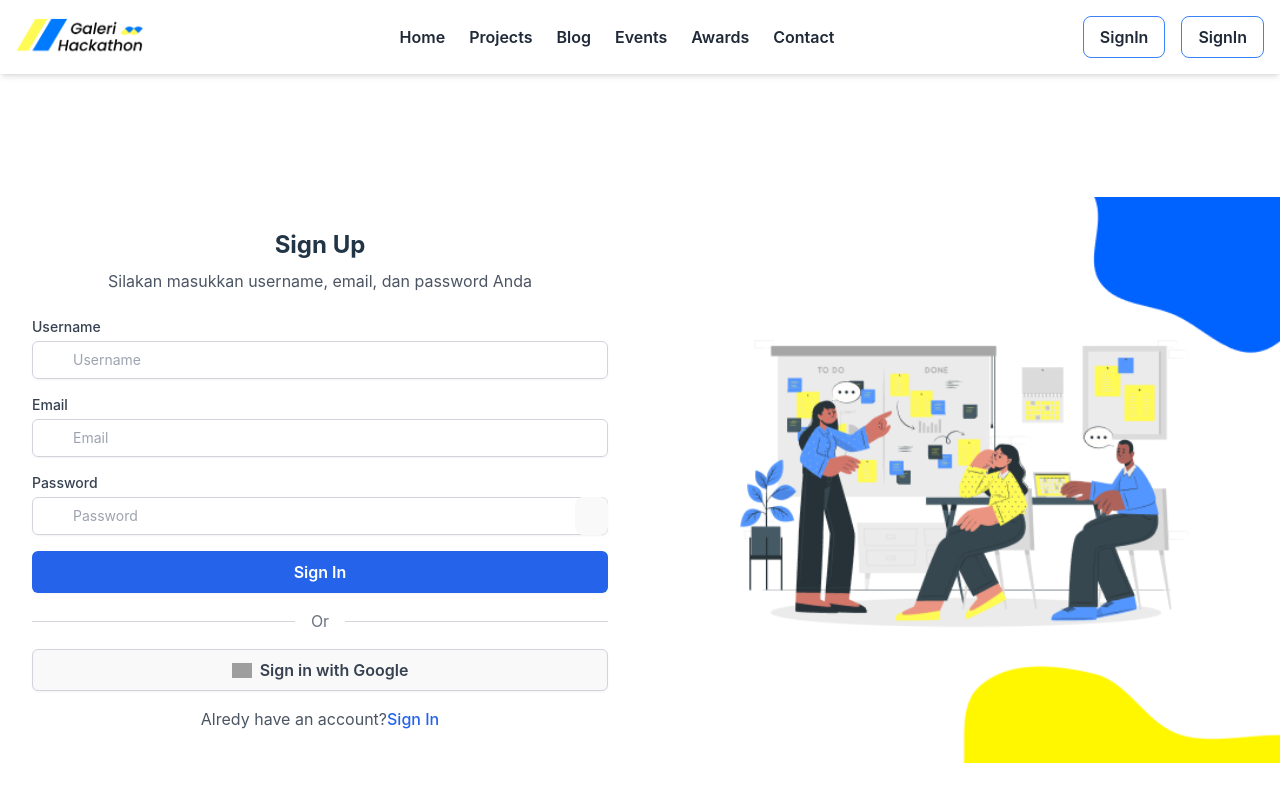
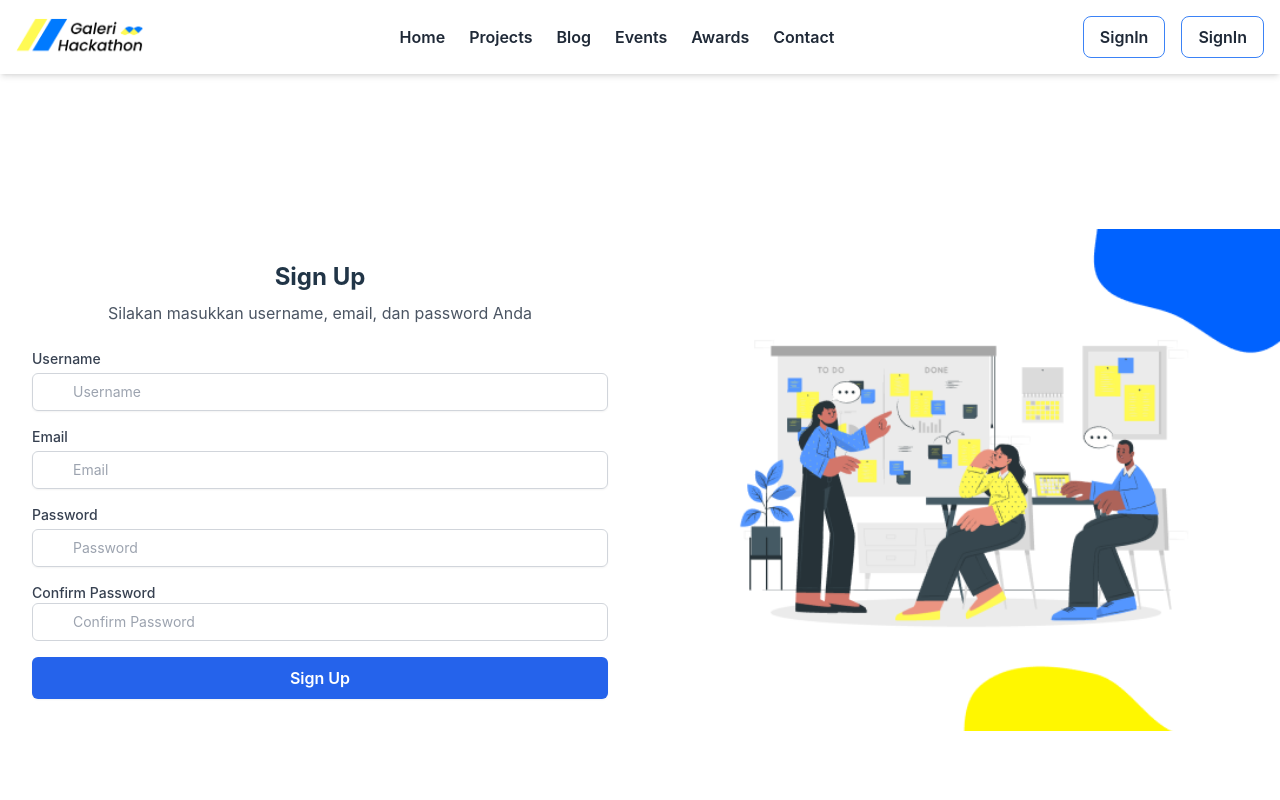
Before and after one commit to Hackathon-Showcase-Kelompok-2/Hackathon-Showcase-FE, a React (Vite) app: page /signup in a window 1280 px wide. Shown: the top 800 px of the page. Built offline with nearby package versions, Linux system fonts and the light colour scheme; grey boxes are pictures that could not be loaded.

Commit message:
menyambungkan singin dan signup ke api be (sebatas tersambung belum masuk kehalaman pengguna)

```diff
--- a/src/signIn/SignUp.jsx
+++ b/src/signIn/SignUp.jsx
@@ -1,47 +1,88 @@
-import React, { useState } from 'react';
+import React, { useState } from "react";
+import axios from "axios";
 
 const SignUp = () => {
-  const [passwordVisible, setPasswordVisible] = useState(false);
-  const [usernameError, setUsernameError] = useState(false);
-  const [emailError, setEmailError] = useState(false);
-  const [passwordError, setPasswordError] = useState(false);
+  const [formData, setFormData] = useState({
+    username: "",
+    email: "",
+    password: "",
+    confirm_password: "",
+  });
+  const [errors, setErrors] = useState({});
+  const [isSubmitting, setIsSubmitting] = useState(false);
 
   const togglePassword = () => {
-    setPasswordVisible(!passwordVisible);
+    setFormData((prevData) => ({
+      ...prevData,
+      showPassword: !prevData.showPassword,
+    }));
   };
 
-  const handleSubmit = (e) => {
+  const handleInputChange = (e) => {
+    const { name, value } = e.target;
+    setFormData((prevData) => ({
+      ...prevData,
+      [name]: value,
+    }));
+  };
+
+  const handleSubmit = async (e) => {
     e.preventDefault();
-    let valid = true;
+    setErrors({});
+    setIsSubmitting(true);
 
-    if (e.target.username.value.trim() === '') {
-      setUsernameError(true);
-      valid = false;
-    } else {
-      setUsernameError(false);
+    // Validasi form
+    let validationErrors = {};
+    if (!formData.username) validationErrors.username = "Username tidak boleh kosong.";
+    if (!formData.email) validationErrors.email = "Email tidak boleh kosong.";
+    if (!formData.password) validationErrors.password = "Password tidak boleh kosong.";
+    if (formData.password !== formData.confirm_password) {
+      validationErrors.confirm_password = "Password dan konfirmasi password harus sama.";
     }
 
-    if (!e.target.email.validity.valid) {
-      setEmailError(true);
-      valid = false;
-    } else {
-      setEmailError(false);
+    if (Object.keys(validationErrors).length > 0) {
+      setErrors(validationErrors);
+      setIsSubmitting(false);
+      return;
     }
 
-    if (e.target.password.value.trim() === '') {
-      setPasswordError(true);
-      valid = false;
-    } else {
-      setPasswordError(false);
-    }
+    // Kirim data ke API
+    try {
+      const response = await axios.post("http://127.0.0.1:8000/api/register", {
+        name: formData.username,
+        email: formData.email,
+        password: formData.password,
+        confirm_password: formData.confirm_password,
+      });
 
-    if (valid) {
-      alert('Form submitted successfully!');
+      // Jika berhasil, tampilkan pesan
+      alert("Registrasi berhasil!");
+      console.log("Response API:", response.data);
+
+      // Reset form
+      setFormData({
+        username: "",
+        email: "",
+        password: "",
+        confirm_password: "",
+      });
+    } catch (error) {
+      // Tangani error dari API
+      if (error.response && error.response.data) {
+        const apiErrors = error.response.data.errors || {};
+        setErrors(apiErrors);
+        alert("Registrasi gagal. Periksa kembali data Anda.");
+      } else {
+        console.error("Error:", error);
+        alert("Terjadi kesalahan. Silakan coba lagi.");
+      }
+    } finally {
+      setIsSubmitting(false);
     }
   };
 
   return (
-    <div className="bg-white flex items-center justify-center min-h-screen">
+    <div className="bg-white flex items-center justify-center min-h-screen w-screen">
       <div className="flex w-full h-full">
         {/* Left Section: Sign In Form */}
         <div className="w-1/2 flex flex-col justify-center p-8 bg-white">
@@ -62,11 +103,13 @@ const SignUp = () => {
                   name="username"
                   type="text"
                   placeholder="Username"
-                  className="block w-full pl-10 pr-3 py-2 border border-gray-300 rounded-md focus:outline-none focus:ring-blue-500 focus:border-blue-500 sm:text-sm"
+                  value={formData.username}
+                  onChange={handleInputChange}
+                  className="block w-full pl-10 pr-3 py-2 border border-gray-300 rounded-md focus:outline-none focus:ring-blue-500 focus:border-blue-500 sm:text-sm bg-white"
                   required
                 />
               </div>
-              {usernameError && <p className="text-red-500 text-sm mt-1">Username tidak boleh kosong.</p>}
+              {errors.username && <p className="text-red-500 text-sm mt-1">{errors.username}</p>}
             </div>
 
             {/* Email */}
@@ -83,11 +126,13 @@ const SignUp = () => {
                   name="email"
                   type="email"
                   placeholder="Email"
-                  className="block w-full pl-10 pr-3 py-2 border border-gray-300 rounded-md focus:outline-none focus:ring-blue-500 focus:border-blue-500 sm:text-sm"
+                  value={formData.email}
+                  onChange={handleInputChange}
+                  className="block w-full pl-10 pr-3 py-2 border border-gray-300 rounded-md focus:outline-none focus:ring-blue-500 focus:border-blue-500 sm:text-sm bg-white"
                   required
                 />
               </div>
-              {emailError && <p className="text-red-500 text-sm mt-1">Email tidak valid.</p>}
+              {errors.email && <p className="text-red-500 text-sm mt-1">{errors.email}</p>}
             </div>
 
             {/* Password */}
@@ -102,62 +147,50 @@ const SignUp = () => {
                 <input
                   id="password"
                   name="password"
-                  type={passwordVisible ? 'text' : 'password'}
+                  type="password"
                   placeholder="Password"
-                  className="block w-full pl-10 pr-10 py-2 border border-gray-300 rounded-md focus:outline-none focus:ring-blue-500 focus:border-blue-500 sm:text-sm"
+                  value={formData.password}
+                  onChange={handleInputChange}
+                  className="block w-full pl-10 pr-3 py-2 border border-gray-300 rounded-md focus:outline-none focus:ring-blue-500 focus:border-blue-500 sm:text-sm bg-white"
                   required
                 />
-                <button
-                  type="button"
-                  id="toggle-password"
-                  onClick={togglePassword}
-                  className="absolute inset-y-0 right-0 pr-3 flex items-center text-gray-400 hover:text-gray-600 focus:outline-none"
-                >
-                  <i className={passwordVisible ? 'fas fa-eye-slash' : 'fas fa-eye'}></i>
-                </button>
               </div>
-              {passwordError && <p className="text-red-500 text-sm mt-1">Password tidak boleh kosong.</p>}
+              {errors.password && <p className="text-red-500 text-sm mt-1">{errors.password}</p>}
+            </div>
+
+            {/* Confirm Password */}
+            <div>
+              <label className="block text-sm font-medium text-gray-700" htmlFor="confirm_password">
+                Confirm Password
+              </label>
+              <input
+                id="confirm_password"
+                name="confirm_password"
+                type="password"
+                placeholder="Confirm Password"
+                value={formData.confirm_password}
+                onChange={handleInputChange}
+                className="block w-full pl-10 pr-3 py-2 border border-gray-300 rounded-md focus:outline-none focus:ring-blue-500 focus:border-blue-500 sm:text-sm bg-white"
+                required
+              />
+              {errors.confirm_password && <p className="text-red-500 text-sm mt-1">{errors.confirm_password}</p>}
             </div>
 
             {/* Submit Button */}
             <button
               className="w-full py-2 px-4 bg-blue-600 text-white font-semibold rounded-md shadow-sm hover:bg-blue-700 focus:outline-none focus:ring-2 focus:ring-offset-2 focus:ring-blue-500"
               type="submit"
+              disabled={isSubmitting}
             >
-              Sign In
+              {isSubmitting ? "Submitting..." : "Sign Up"}
             </button>
           </form>
-
-          <div className="flex items-center my-4">
-            <div className="flex-grow border-t border-gray-300"></div>
-            <span className="mx-4 text-gray-500"> Or </span>
-            <div className="flex-grow border-t border-gray-300"></div>
-          </div>
-
-          <button
-            className="w-full py-2 px-4 border border-gray-300 text-gray-700 font-semibold rounded-md shadow-sm hover:bg-gray-100 focus:outline-none focus:ring-2 focus:ring-offset-2 focus:ring-gray-500 flex items-center justify-center"
-          >
-            <img
-              alt="Google logo"
-              className="mr-2"
-              height="20"
-              src="https://w7.pngwing.com/pngs/882/225/png-transparent-google-logo-google-logo-google-search-icon-google-text-logo-business-thumbnail.png" width={20}
-            />
-            Sign in with Google
-          </button>
-
-          <p className="mt-4 text-center text-gray-600">
-            Alredy have an account?
-            <a className="text-blue-600" href="#">
-              Sign In
-            </a>
-          </p>
         </div>
 
         {/* Right Section: Image */}
         <div className="w-1/2 relative">
           <img
-            alt="Illustration of people working together in an office setting"
+            alt="Illustration"
             className="absolute inset-0 w-full h-full object-cover"
             src="../public/img/Sign Up.png"
           />
--- a/src/signIn/Signin.jsx
+++ b/src/signIn/Signin.jsx
@@ -1,17 +1,23 @@
 import React, { useState } from "react";
+import axios from "axios";
 
 const SignIn = () => {
   const [passwordVisible, setPasswordVisible] = useState(false);
   const [emailError, setEmailError] = useState(false);
   const [passwordError, setPasswordError] = useState(false);
+  const [apiError, setApiError] = useState("");
+  const [isLoading, setIsLoading] = useState(false);
 
   const togglePassword = () => {
     setPasswordVisible(!passwordVisible);
   };
 
-  const handleSubmit = (e) => {
+  const handleSubmit = async (e) => {
     e.preventDefault();
     let valid = true;
+
+    const email = e.target.email.value.trim();
+    const password = e.target.password.value.trim();
 
     if (!e.target.email.validity.valid) {
       setEmailError(true);
@@ -20,7 +26,7 @@ const SignIn = () => {
       setEmailError(false);
     }
 
-    if (e.target.password.value.trim() === "") {
+    if (password === "") {
       setPasswordError(true);
       valid = false;
     } else {
@@ -28,12 +34,31 @@ const SignIn = () => {
     }
 
     if (valid) {
-      alert("Form submitted successfully!");
+      setIsLoading(true);
+      try {
+        const response = await axios.post("http://127.0.0.1:8000/api/login", {
+          email,
+          password,
+        });
+
+        // Handle successful login
+        alert("Login successful!");
+        console.log("Response:", response.data);
+        // Simpan token atau data login lainnya jika diperlukan
+        setApiError(""); // Reset API error jika ada
+      } catch (error) {
+        // Handle login error
+        setApiError(
+          error.response?.data?.message || "Login failed. Please try again."
+        );
+      } finally {
+        setIsLoading(false);
+      }
     }
   };
 
   return (
-    <div className="bg-white flex items-center justify-center min-h-screen">
+    <div className="bg-white flex items-center justify-center min-h-screen w-screen">
       <div className="flex w-full h-full">
         {/* Left Section: Sign In Form */}
         <div className="w-1/2 flex flex-col justify-center p-8 bg-white">
@@ -42,10 +67,12 @@ const SignIn = () => {
             Silakan masukkan email dan password Anda
           </p>
           <form id="signin-form" className="space-y-4" onSubmit={handleSubmit}>
-
             {/* Email */}
-            <div className="">
-              <label className="block text-sm font-medium text-gray-700 " htmlFor="email">
+            <div>
+              <label
+                className="block text-sm font-medium text-gray-700"
+                htmlFor="email"
+              >
                 Email
               </label>
               <div className="mt-1 relative rounded-md shadow-sm">
@@ -57,7 +84,7 @@ const SignIn = () => {
                   name="email"
                   type="email"
                   placeholder="Email"
-                  className="block w-full pl-10 pr-3 py-2 border border-gray-300 rounded-md focus:outline-none focus:ring-blue-500 focus:border-blue-500 sm:text-sm"
+                  className="block w-full pl-10 pr-3 py-2 border border-gray-300 rounded-md focus:outline-none focus:ring-blue-500 focus:border-blue-500 sm:text-sm bg-white"
                   required
                 />
               </div>
@@ -67,8 +94,11 @@ const SignIn = () => {
             </div>
 
             {/* Password */}
-            <div className="bg-white">
-              <label className="block text-sm font-medium text-gray-700" htmlFor="password">
+            <div>
+              <label
+                className="block text-sm font-medium text-gray-700"
+                htmlFor="password"
+              >
                 Password
               </label>
               <div className="mt-1 relative rounded-md shadow-sm">
@@ -80,20 +110,26 @@ const SignIn = () => {
                   name="password"
                   type={passwordVisible ? "text" : "password"}
                   placeholder="Password"
-                  className="block w-full pl-10 pr-10 py-2 border border-gray-300 rounded-md focus:outline-none focus:ring-blue-500 focus:border-blue-500 sm:text-sm"
+                  className="block w-full pl-10 pr-10 py-2 border border-gray-300 rounded-md focus:outline-none focus:ring-blue-500 focus:border-blue-500 sm:text-sm bg-white"
                   required
                 />
                 <button
                   type="button"
                   id="toggle-password"
                   onClick={togglePassword}
-                  className="absolute inset-y-0 right-0 pr-3 flex items-center text-gray-400 hover:text-gray-600 focus:outline-none"
+                  className="absolute inset-y-0 right-0 pr-3 flex items-center text-gray-400 hover:text-gray-600 focus:outline-none bg-white"
                 >
-                  <i className={passwordVisible ? "fas fa-eye-slash" : "fas fa-eye"}></i>
+                  <i
+                    className={
+                      passwordVisible ? "fas fa-eye-slash" : "fas fa-eye"
+                    }
+                  ></i>
                 </button>
               </div>
               {passwordError && (
-                <p className="text-red-500 text-sm mt-1">Password tidak boleh kosong.</p>
+                <p className="text-red-500 text-sm mt-1">
+                  Password tidak boleh kosong.
+                </p>
               )}
             </div>
 
@@ -101,10 +137,15 @@ const SignIn = () => {
             <button
               className="w-full py-2 px-4 bg-blue-600 text-white font-semibold rounded-md shadow-sm hover:bg-blue-700 focus:outline-none focus:ring-2 focus:ring-offset-2 focus:ring-blue-500"
               type="submit"
+              disabled={isLoading}
             >
-              Sign In
+              {isLoading ? "Signing in..." : "Sign In"}
             </button>
           </form>
+
+          {apiError && (
+            <p className="text-red-500 text-sm mt-4 text-center">{apiError}</p>
+          )}
 
           <div className="flex items-center my-4">
             <div className="flex-grow border-t border-gray-300"></div>
@@ -119,15 +160,16 @@ const SignIn = () => {
               alt="Google logo"
               className="mr-2"
               height="20"
-              src="https://w7.pngwing.com/pngs/882/225/png-transparent-google-logo-google-logo-google-search-icon-google-text-logo-business-thumbnail.png" width={20}
+              src="https://w7.pngwing.com/pngs/882/225/png-transparent-google-logo-google-logo-google-search-icon-google-text-logo-business-thumbnail.png"
+              width={20}
             />
             Sign in with Google
           </button>
 
           <p className="mt-4 text-center text-gray-600">
-          Don’t have an account?
+            Don’t have an account?{" "}
             <a className="text-blue-600" href="#">
-            Sign Up for free
+              Sign Up for free
             </a>
           </p>
         </div>
```
